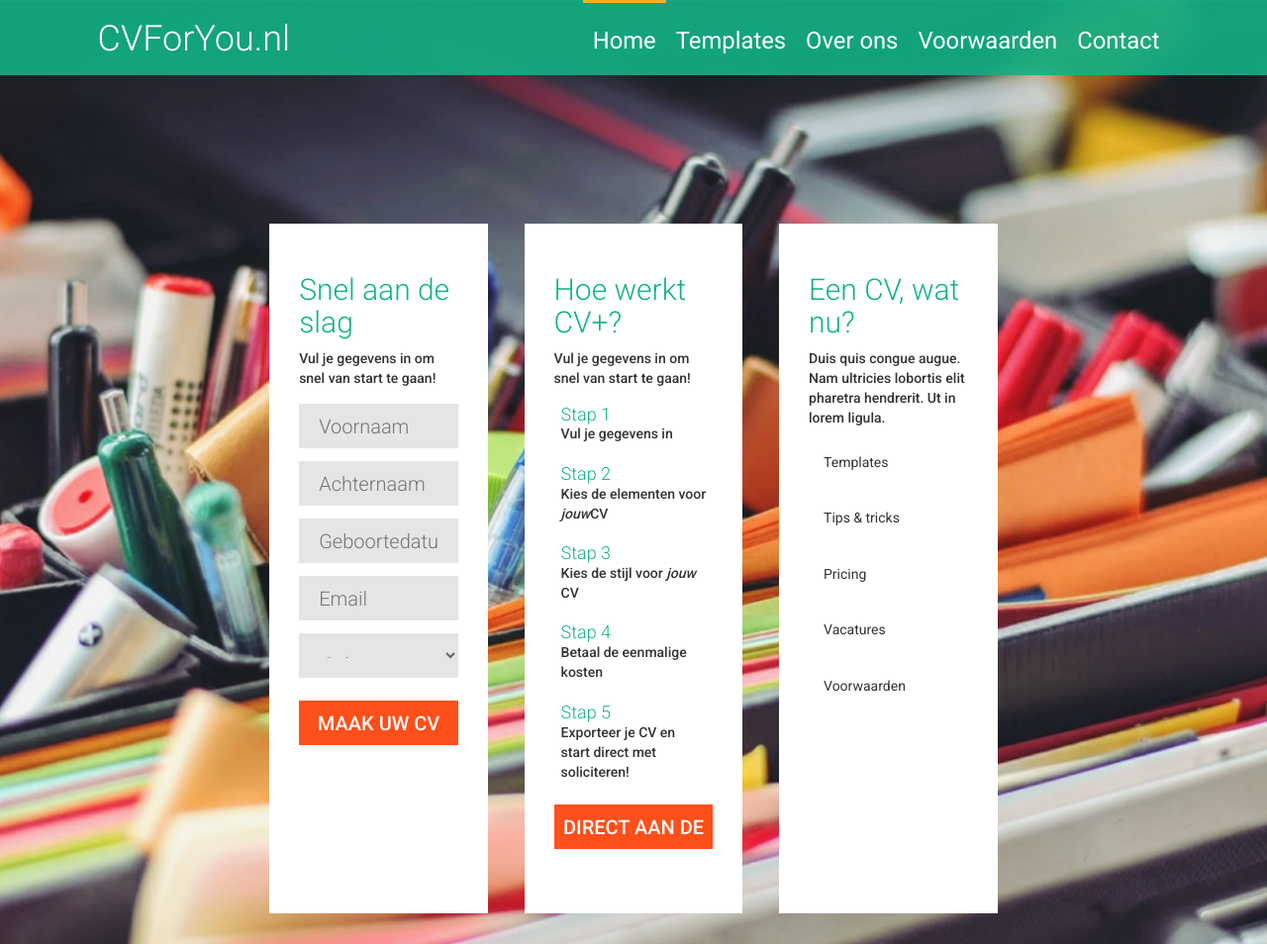
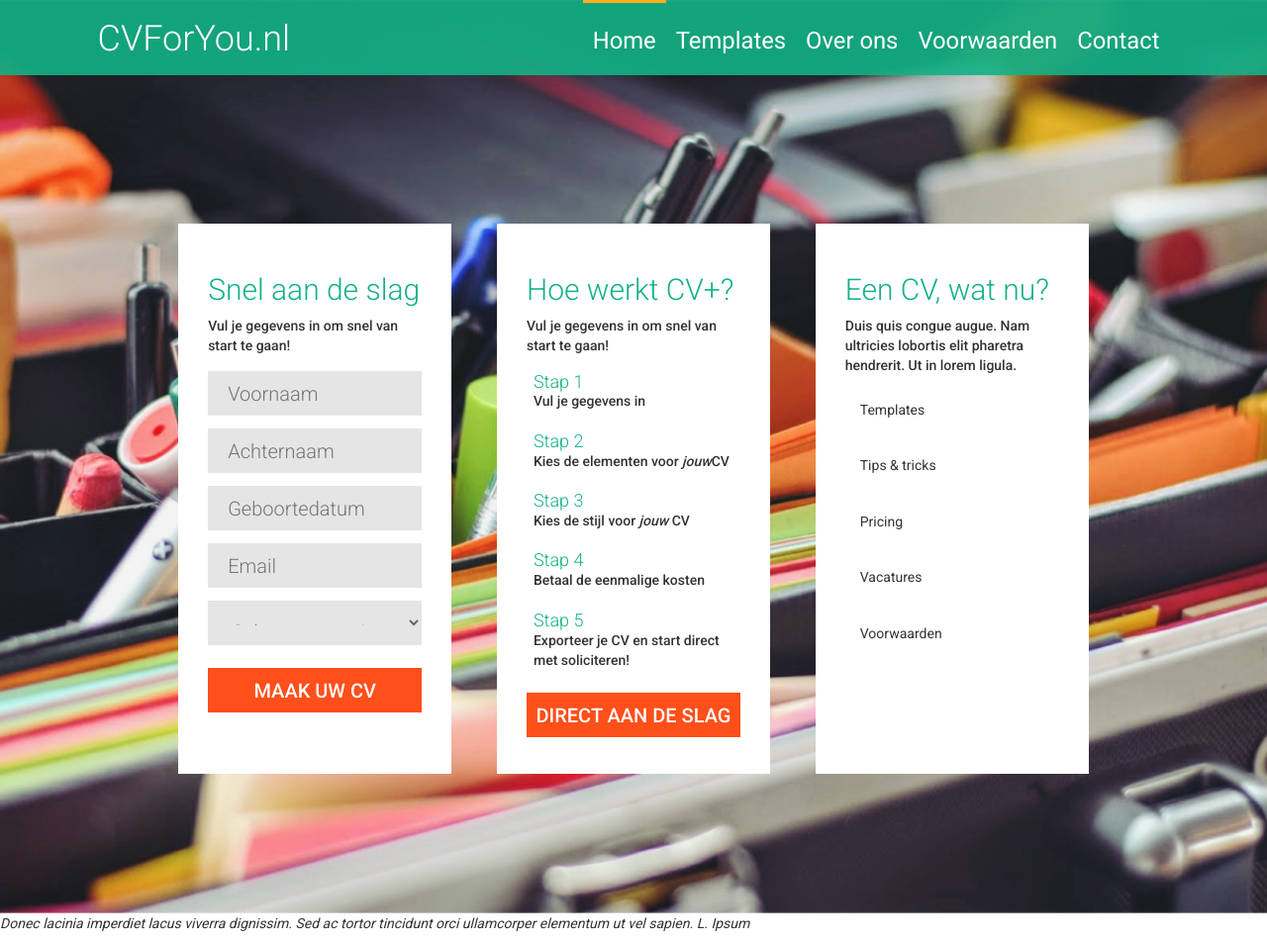
Before and after one commit to DemienD/CurriculumVitae_LineaOpus, a PHP site: page / in a window 1280 px wide. Shown: the top 954 px of the page at 99% size. Run offline with PHP 8.4, Linux system fonts and the light colour scheme; some libraries are stand-ins or nearby versions.

Commit message:
Sections made wider.

```diff
--- a/inc/styles/main.css
+++ b/inc/styles/main.css
@@ -83,7 +83,7 @@ nav.main-menu ul li.current a {
 }
 
 .intro-section .row {
-  max-width: 80%;
+  max-width: 100%;
   margin: 0 auto;
   display: -webkit-box;
   display: -moz-box;
```
